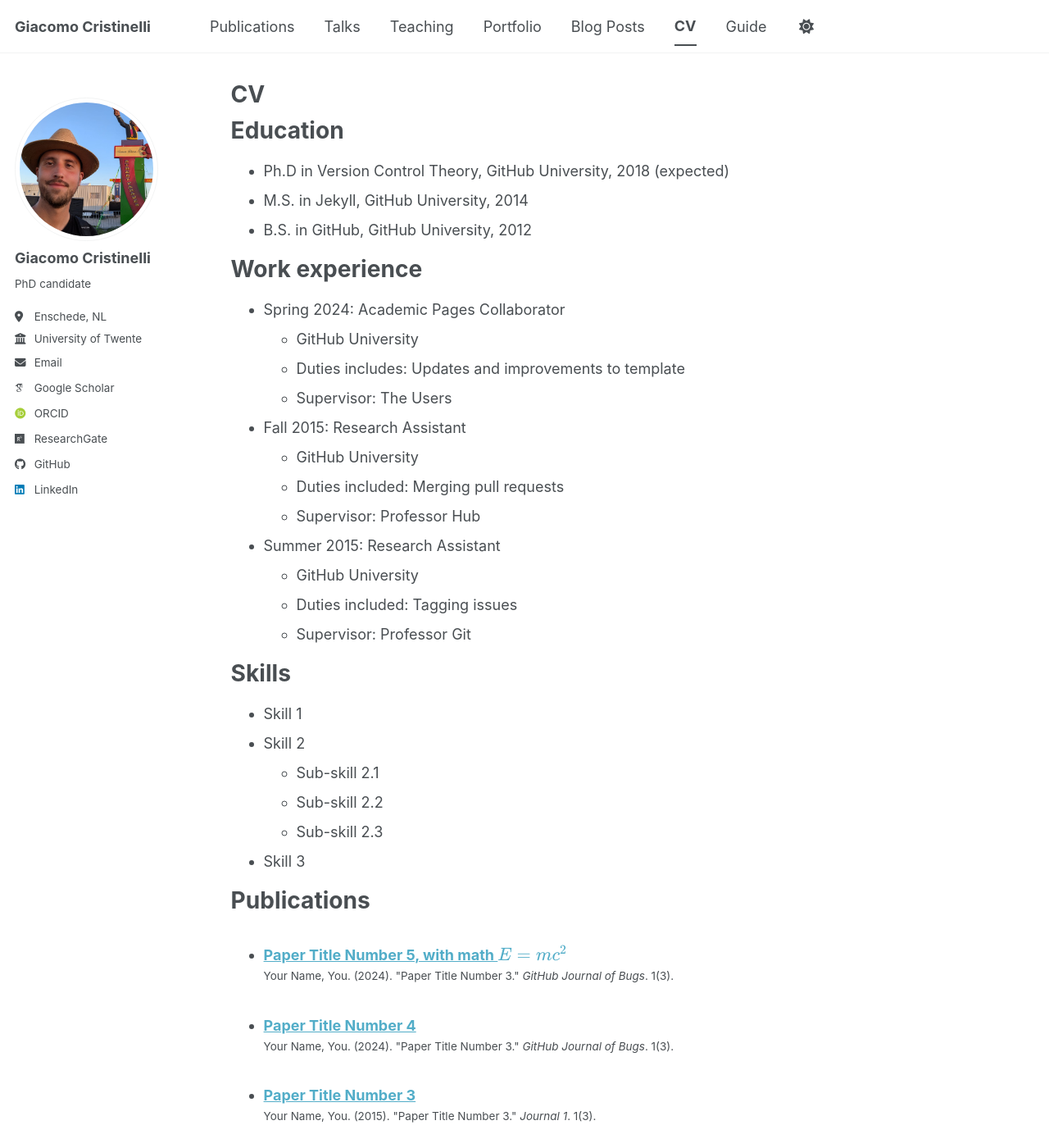
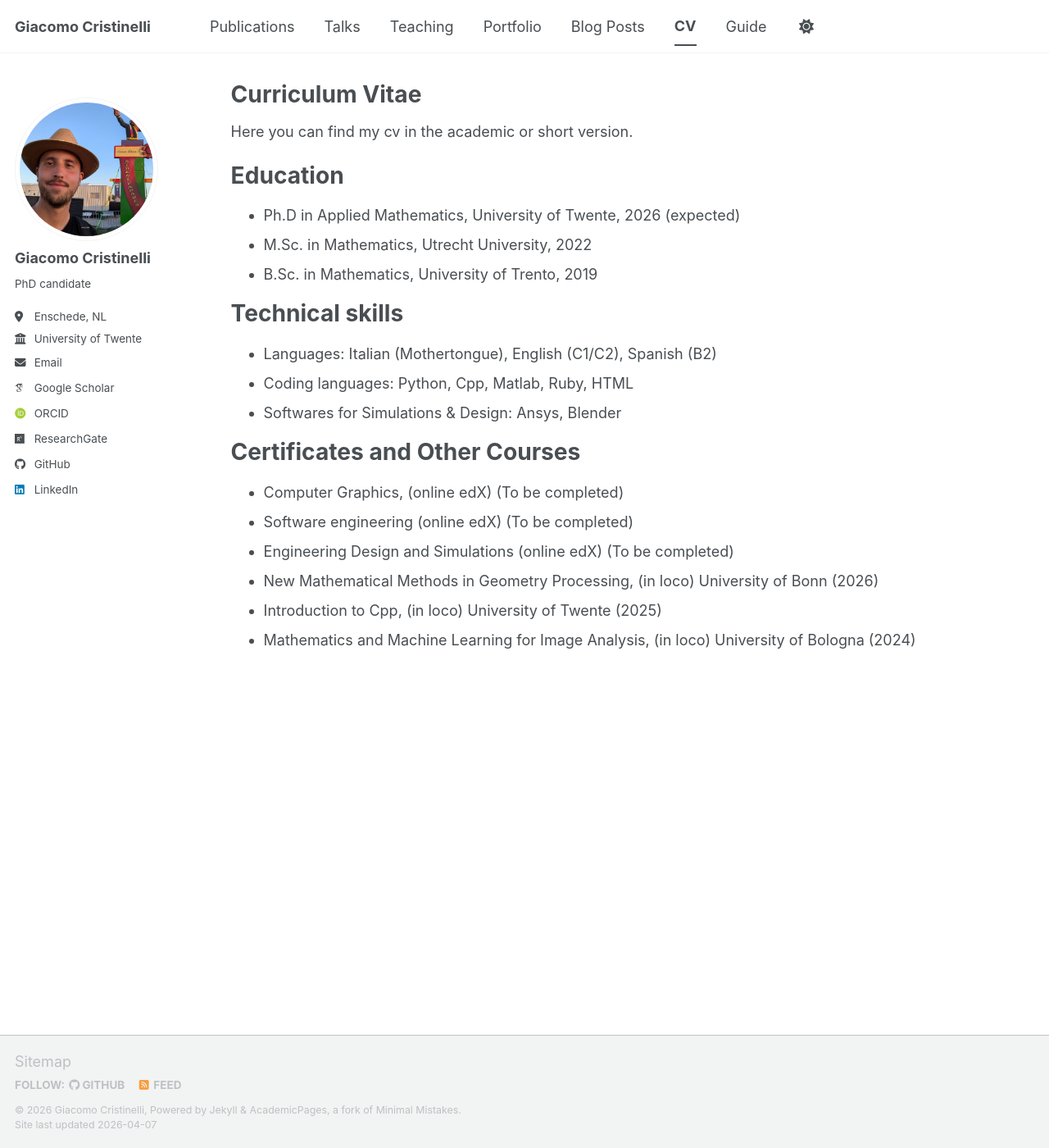
Before and after one commit to gcristinelli/gcristinelli.github.io, a Jekyll site: the page built from _pages/cv.md, in a window 1280 px wide and 1400 px high. Shown: the whole window at 82% size. Built offline with Jekyll 4.4.1, drawn with Linux system fonts in a browser that asks for light colours; some web fonts are replaced; a script bundle is joined from its source files by our own code; library files that are not in the unit come from our copies; some of the changed text lies outside the part shown.

Commit message:
cv update

```diff
--- a/_pages/cv.md
+++ b/_pages/cv.md
@@ -1,6 +1,6 @@
 ---
 layout: archive
-title: "CV"
+title: "Curriculum Vitae"
 permalink: /cv/
 author_profile: true
 redirect_from:
@@ -8,14 +8,15 @@ redirect_from:
 ---
 
 {% include base_path %}
+Here you can find my cv in the academic or short version.
 
 Education
 ======
-* Ph.D in Version Control Theory, GitHub University, 2018 (expected)
-* M.S. in Jekyll, GitHub University, 2014
-* B.S. in GitHub, GitHub University, 2012
+* Ph.D in Applied Mathematics, University of Twente, 2026 (expected)
+* M.Sc. in Mathematics, Utrecht University, 2022
+* B.Sc. in Mathematics, University of Trento, 2019
 
-Work experience
+<!-- Work experience
 ======
 * Spring 2024: Academic Pages Collaborator
   * GitHub University
@@ -30,35 +31,19 @@ Work experience
 * Summer 2015: Research Assistant
   * GitHub University
   * Duties included: Tagging issues
-  * Supervisor: Professor Git
+  * Supervisor: Professor Git -->
 
-Skills
+Technical skills
 ======
-* Skill 1
-* Skill 2
-  * Sub-skill 2.1
-  * Sub-skill 2.2
-  * Sub-skill 2.3
-* Skill 3
+* Languages: Italian (Mothertongue), English (C1/C2), Spanish (B2)
+* Coding languages: Python, Cpp, Matlab, Ruby, HTML
+* Softwares for Simulations & Design: Ansys, Blender
 
-Publications
+Certificates and Other Courses
 ======
-  <ul>{% for post in site.publications reversed %}
-    {% include archive-single-cv.html %}
-  {% endfor %}</ul>
-
-Talks
-======
-  <ul>{% for post in site.talks reversed %}
-    {% include archive-single-talk-cv.html  %}
-  {% endfor %}</ul>
-
-Teaching
-======
-  <ul>{% for post in site.teaching reversed %}
-    {% include archive-single-cv.html %}
-  {% endfor %}</ul>
-
-Service and leadership
-======
-* Currently signed in to 43 different slack teams
+* Computer Graphics, (online edX) (To be completed)
+* Software engineering (online edX) (To be completed)
+* Engineering Design and Simulations (online edX) (To be completed)
+* New Mathematical Methods in Geometry Processing, (in loco) University of Bonn (2026)
+* Introduction to Cpp, (in loco) University of Twente (2025)
+* Mathematics and Machine Learning for Image Analysis, (in loco) University of Bologna (2024)
```
